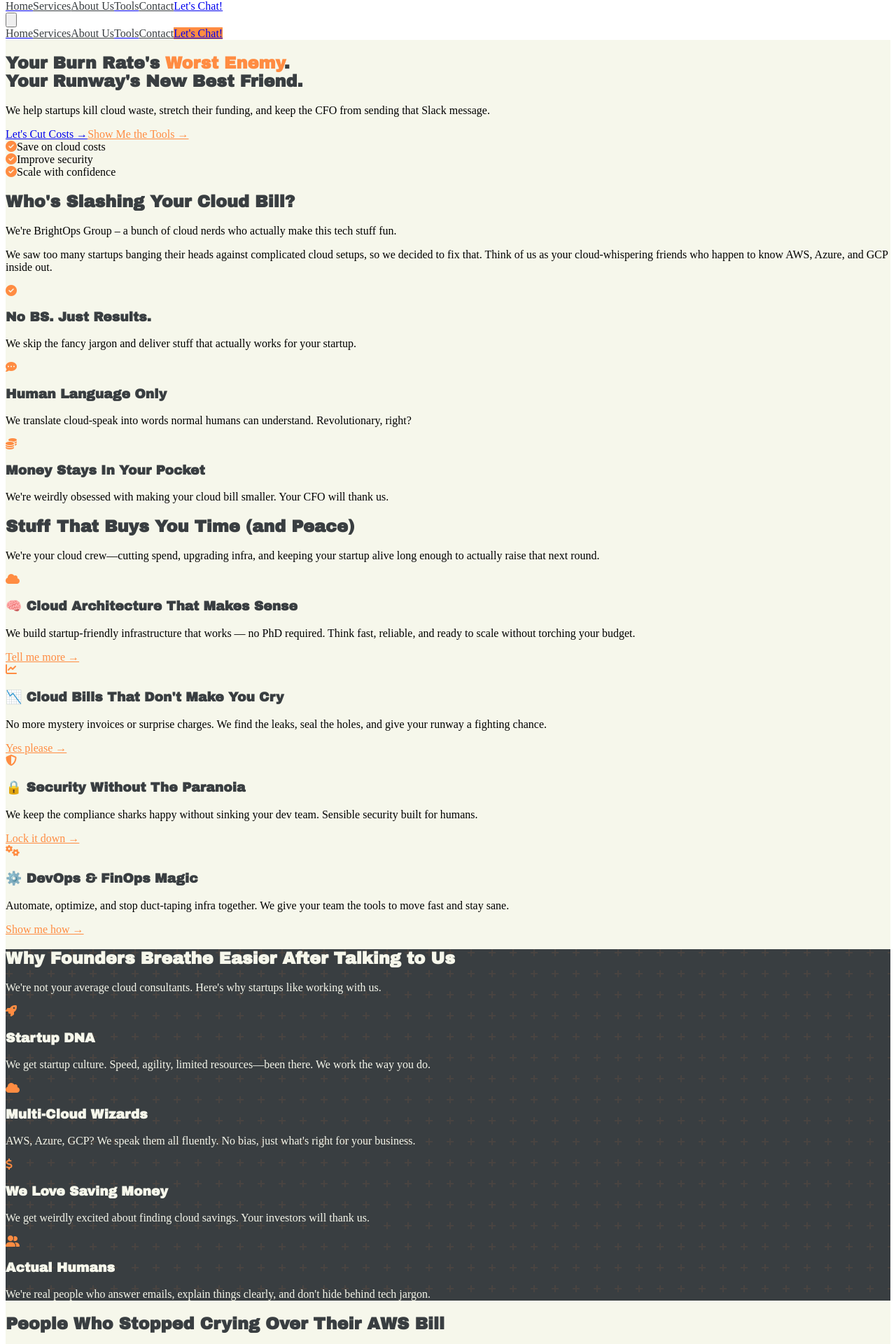
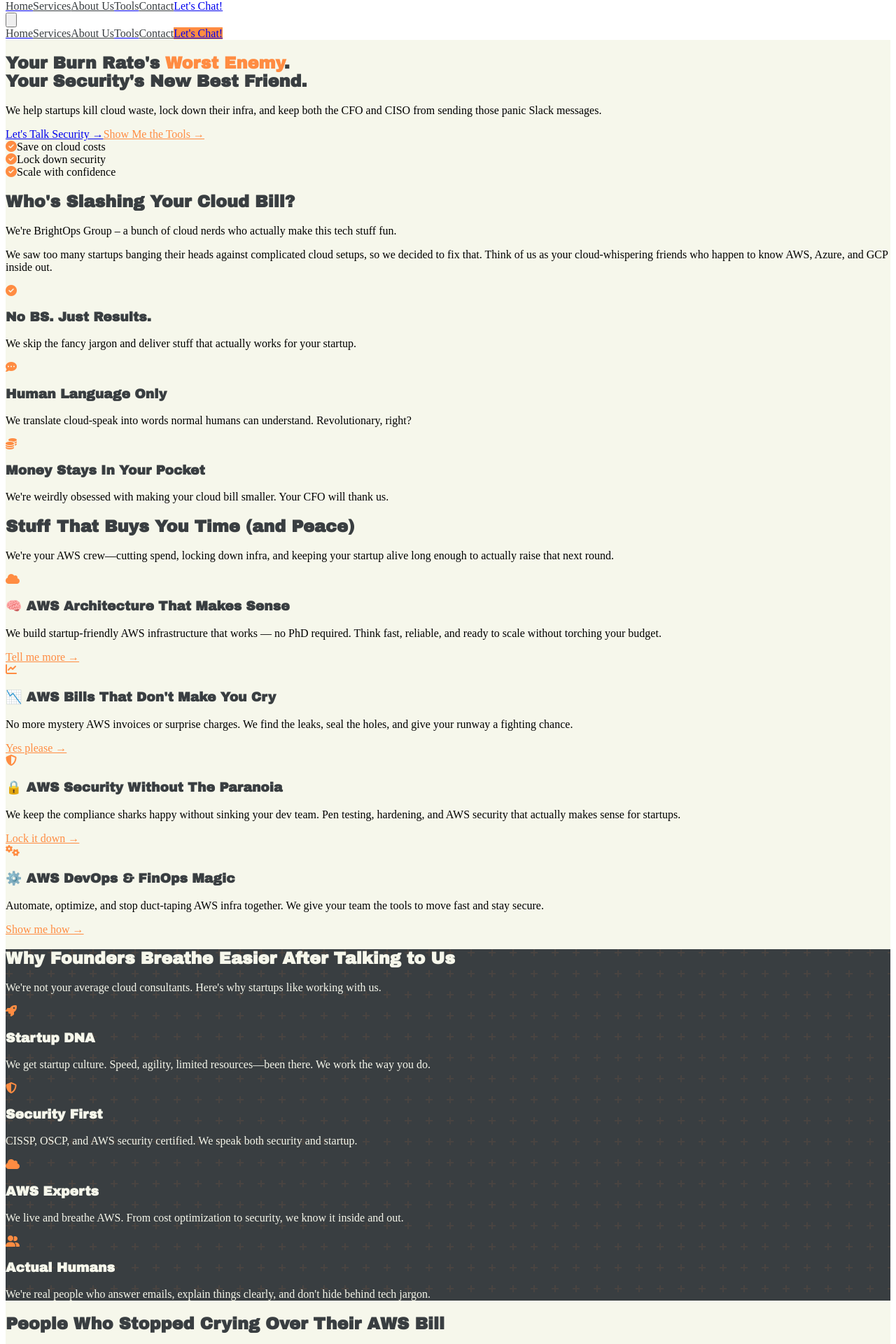
Before and after one commit to brightopsgroup/brightopsgroup.github.io, a React (Vite) app in the folder client/: page / in a window 1280 px wide. Shown: the part 333-2253 px from the top of the page at 70% size. Built offline with nearby package versions, Linux system fonts and the light colour scheme.

Commit message:
updates content

```diff
--- a/client/src/components/CallToAction.tsx
+++ b/client/src/components/CallToAction.tsx
@@ -10,7 +10,7 @@ export default function CallToAction() {
 
       <div className="container mx-auto px-4 sm:px-6 lg:px-8 text-center max-w-4xl relative z-10">
         <h2 className="text-3xl md:text-5xl font-archivo font-bold mb-6 leading-tight">
-          Let's Give Your Burn Rate <span className="underline decoration-ivory decoration-4 underline-offset-4">the Boot</span>
+          Let's Give Your <span className="underline decoration-ivory decoration-4 underline-offset-4">Burn Rate</span> and <span className="underline decoration-ivory decoration-4 underline-offset-4">Security</span> a Makeover
         </h2>
         <p className="text-lg md:text-xl mb-12 mx-auto opacity-90 max-w-3xl">
           Let's chat about how we can help your startup save money, tighten security,
@@ -43,7 +43,7 @@ export default function CallToAction() {
           </div>
           <div className="flex items-center justify-center bg-white/10 px-6 py-4 rounded-lg backdrop-blur-sm">
             <i className="fas fa-check-circle text-xl mr-3 text-ivory"></i>
-            <span className="text-lg font-medium">Real human experts</span>
+            <span className="text-lg font-medium">Certified experts</span>
           </div>
         </div>
       </div>
--- a/client/src/components/Hero.tsx
+++ b/client/src/components/Hero.tsx
@@ -14,11 +14,11 @@ export default function Hero() {
             Your Burn Rate's <span className="text-pumpkin relative">
               Worst Enemy
               <span className="absolute bottom-2 left-0 w-full h-3 bg-pumpkin/20 -z-10"></span>
-            </span>.<br className="hidden md:block" /> Your Runway's New Best Friend.
+            </span>.<br className="hidden md:block" /> Your Security's New Best Friend.
           </h1>
 
           <p className="text-lg md:text-xl text-onyx/80 mb-12 max-w-2xl mx-auto leading-relaxed">
-            We help startups kill cloud waste, stretch their funding, and keep the CFO from sending that Slack message.
+            We help startups kill cloud waste, lock down their infra, and keep both the CFO and CISO from sending those panic Slack messages.
           </p>
 
           <div className="flex flex-col sm:flex-row justify-center items-center space-y-4 sm:space-y-0 sm:space-x-6">
@@ -26,7 +26,7 @@ export default function Hero() {
               href="#contact"
               className="btn-primary inline-block px-8 py-4 text-lg w-full sm:w-auto text-center transform transition-all duration-300 hover:scale-105 rounded-lg shadow-lg hover:shadow-glow"
             >
-              Let's Cut Costs →
+              Let's Talk Security →
             </a>
             <a
               href="/tools"
@@ -44,7 +44,7 @@ export default function Hero() {
             <div className="w-1.5 h-1.5 rounded-full bg-onyx/30 hidden sm:block"></div>
             <div className="flex items-center">
               <i className="fas fa-check-circle text-pumpkin mr-2"></i>
-              <span>Improve security</span>
+              <span>Lock down security</span>
             </div>
             <div className="w-1.5 h-1.5 rounded-full bg-onyx/30 hidden sm:block"></div>
             <div className="flex items-center">
--- a/client/src/components/Services.tsx
+++ b/client/src/components/Services.tsx
@@ -5,7 +5,7 @@ export default function Services() {
         <div className="text-center mb-16">
           <h2 className="text-3xl md:text-4xl font-archivo font-bold text-onyx mb-4">Stuff That Buys You Time (and Peace)</h2>
           <p className="text-lg text-onyx/80 max-w-2xl mx-auto">
-            We're your cloud crew—cutting spend, upgrading infra, and keeping your startup alive long enough to actually raise that next round.
+            We're your AWS crew—cutting spend, locking down infra, and keeping your startup alive long enough to actually raise that next round.
           </p>
         </div>
 
@@ -15,9 +15,9 @@ export default function Services() {
             <div className="text-pumpkin mb-4">
               <i className="fas fa-cloud text-3xl"></i>
             </div>
-            <h3 className="text-xl font-archivo font-semibold text-onyx mb-3">🧠 Cloud Architecture That Makes Sense</h3>
+            <h3 className="text-xl font-archivo font-semibold text-onyx mb-3">🧠 AWS Architecture That Makes Sense</h3>
             <p className="text-onyx/70 flex-grow">
-              We build startup-friendly infrastructure that works — no PhD required. Think fast, reliable, and ready to scale without torching your budget.
+              We build startup-friendly AWS infrastructure that works — no PhD required. Think fast, reliable, and ready to scale without torching your budget.
             </p>
             <div className="mt-4 pt-4 border-t border-gray-100">
               <a href="#contact" className="inline-block text-pumpkin font-medium hover:underline">Tell me more →</a>
@@ -29,9 +29,9 @@ export default function Services() {
             <div className="text-pumpkin mb-4">
               <i className="fas fa-chart-line text-3xl"></i>
             </div>
-            <h3 className="text-xl font-archivo font-semibold text-onyx mb-3">📉 Cloud Bills That Don't Make You Cry</h3>
+            <h3 className="text-xl font-archivo font-semibold text-onyx mb-3">📉 AWS Bills That Don't Make You Cry</h3>
             <p className="text-onyx/70 flex-grow">
-              No more mystery invoices or surprise charges. We find the leaks, seal the holes, and give your runway a fighting chance.
+              No more mystery AWS invoices or surprise charges. We find the leaks, seal the holes, and give your runway a fighting chance.
             </p>
             <div className="mt-4 pt-4 border-t border-gray-100">
               <a href="#contact" className="inline-block text-pumpkin font-medium hover:underline">Yes please →</a>
@@ -43,9 +43,9 @@ export default function Services() {
             <div className="text-pumpkin mb-4">
               <i className="fas fa-shield-alt text-3xl"></i>
             </div>
-            <h3 className="text-xl font-archivo font-semibold text-onyx mb-3">🔒 Security Without The Paranoia</h3>
+            <h3 className="text-xl font-archivo font-semibold text-onyx mb-3">🔒 AWS Security Without The Paranoia</h3>
             <p className="text-onyx/70 flex-grow">
-              We keep the compliance sharks happy without sinking your dev team. Sensible security built for humans.
+              We keep the compliance sharks happy without sinking your dev team. Pen testing, hardening, and AWS security that actually makes sense for startups.
             </p>
             <div className="mt-4 pt-4 border-t border-gray-100">
               <a href="#contact" className="inline-block text-pumpkin font-medium hover:underline">Lock it down →</a>
@@ -57,9 +57,9 @@ export default function Services() {
             <div className="text-pumpkin mb-4">
               <i className="fas fa-cogs text-3xl"></i>
             </div>
-            <h3 className="text-xl font-archivo font-semibold text-onyx mb-3">⚙️ DevOps & FinOps Magic</h3>
+            <h3 className="text-xl font-archivo font-semibold text-onyx mb-3">⚙️ AWS DevOps & FinOps Magic</h3>
             <p className="text-onyx/70 flex-grow">
-              Automate, optimize, and stop duct-taping infra together. We give your team the tools to move fast and stay sane.
+              Automate, optimize, and stop duct-taping AWS infra together. We give your team the tools to move fast and stay secure.
             </p>
             <div className="mt-4 pt-4 border-t border-gray-100">
               <a href="#contact" className="inline-block text-pumpkin font-medium hover:underline">Show me how →</a>
--- a/client/src/components/WhyChooseUs.tsx
+++ b/client/src/components/WhyChooseUs.tsx
@@ -24,11 +24,11 @@ export default function WhyChooseUs() {
             <div className="border border-pumpkin rounded-lg p-6 hover:bg-onyx/80 transition-colors hover:-translate-y-1 transform hover:shadow-glow">
               <div className="flex items-start">
                 <div className="mt-1 mr-4 text-pumpkin">
-                  <i className="fas fa-cloud text-2xl"></i>
+                  <i className="fas fa-shield-alt text-2xl"></i>
                 </div>
                 <div>
-                  <h3 className="font-archivo font-semibold text-lg mb-2">Multi-Cloud Wizards</h3>
-                  <p className="text-ivory/70">AWS, Azure, GCP? We speak them all fluently. No bias, just what's right for your business.</p>
+                  <h3 className="font-archivo font-semibold text-lg mb-2">Security First</h3>
+                  <p className="text-ivory/70">CISSP, OSCP, and AWS security certified. We speak both security and startup.</p>
                 </div>
               </div>
             </div>
@@ -36,11 +36,11 @@ export default function WhyChooseUs() {
             <div className="border border-pumpkin rounded-lg p-6 hover:bg-onyx/80 transition-colors hover:-translate-y-1 transform hover:shadow-glow">
               <div className="flex items-start">
                 <div className="mt-1 mr-4 text-pumpkin">
-                  <i className="fas fa-dollar-sign text-2xl"></i>
+                  <i className="fas fa-cloud text-2xl"></i>
                 </div>
                 <div>
-                  <h3 className="font-archivo font-semibold text-lg mb-2">We Love Saving Money</h3>
-                  <p className="text-ivory/70">We get weirdly excited about finding cloud savings. Your investors will thank us.</p>
+                  <h3 className="font-archivo font-semibold text-lg mb-2">AWS Experts</h3>
+                  <p className="text-ivory/70">We live and breathe AWS. From cost optimization to security, we know it inside and out.</p>
                 </div>
               </div>
             </div>
```
Also changed, not shown: 3 other files (tests, documents, lock files or other folders).
